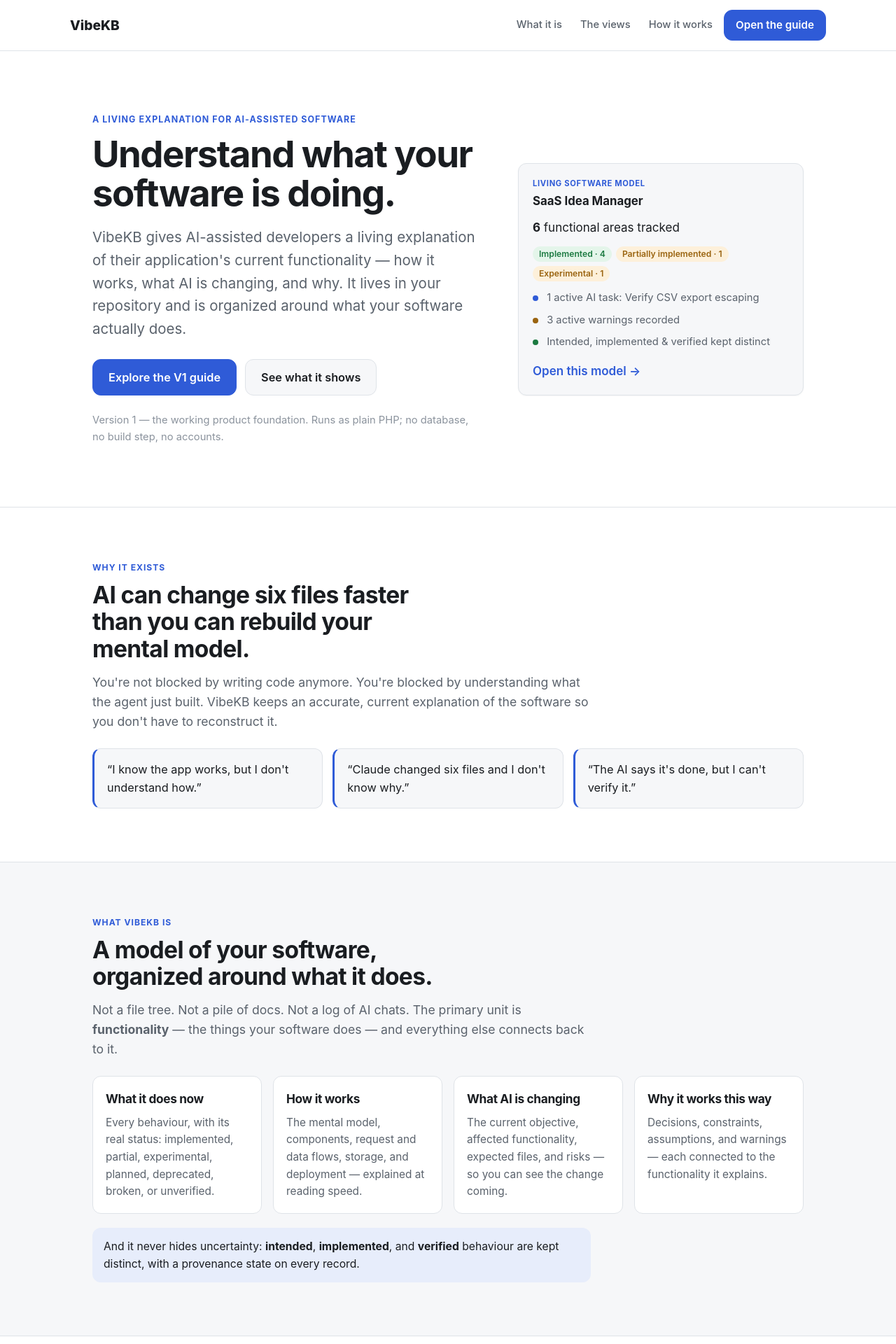
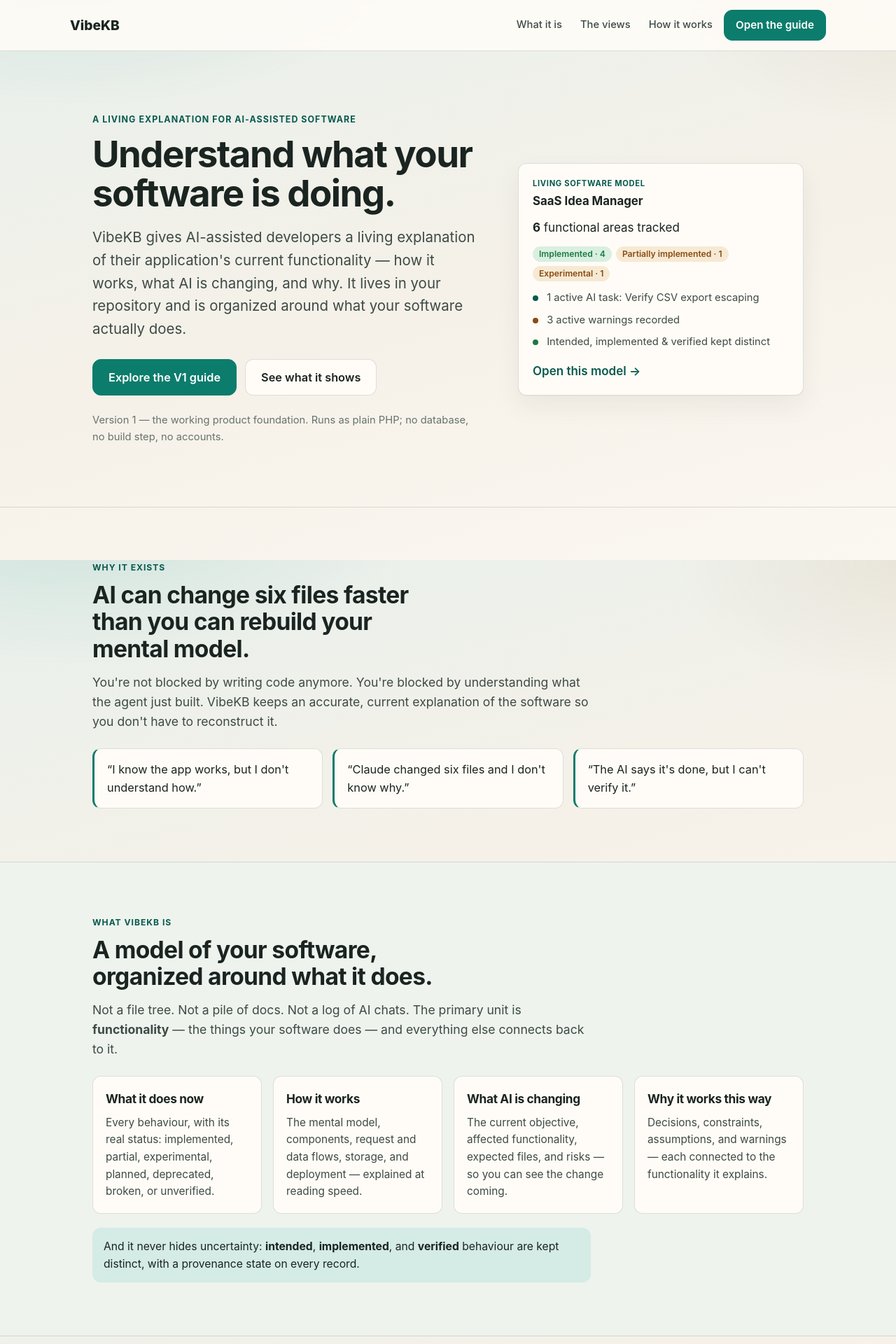
Before and after one commit to cubixmeow-commits/VibeKB, a PHP site: page / in a window 1280 px wide. Shown: the top 1920 px of the page at 70% size. Run offline with PHP 8.4, Linux system fonts and the light colour scheme.

Commit message:
Homepage: restore the previous cream + teal light palette
Carry the earlier homepage version's warm color family onto the redesigned
homepage: teal accent (#0c7c6c), cream surfaces (#fffcf7), soft green/cream
gradient background, and deep-ink text. Light-only — removed the dark-mode
auto-switch so it stays light like the previous version. Same component
layout and structure; colors only.

Co-Authored-By: Claude Opus 4.8 <noreply@anthropic.com>
Claude-Session: https://claude.ai/code/session_01C41QuTdAjFuxgLASvC86dp

```diff
--- a/assets/css/home.css
+++ b/assets/css/home.css
@@ -1,41 +1,44 @@
-/* VibeKB homepage — clean, restrained, theme-aware. Same design language as the
-   guide (guide/assets/css/guide.css); represents the actual V1 product. */
+/* VibeKB homepage — warm cream + teal palette carried over from the previous
+   homepage version. Light-only, same clean component language as the guide. */
 :root {
-    --bg: #ffffff; --surface: #f6f7f9; --surface-2: #eef0f3; --border: #dfe3e8;
-    --text: #1a1d21; --text-soft: #5a626c; --muted: #8b939d;
-    --accent: #2f5bd7; --accent-soft: #e7edfb; --radius: 12px; --maxw: 1080px;
+    color-scheme: light;
 
-    --ok-bg: #e4f5ea; --ok-fg: #1c7a41;
-    --info-bg: #e7edfb; --info-fg: #2f5bd7;
-    --warn-bg: #fdf0da; --warn-fg: #9a6410;
-    --danger-bg: #fbe4e4; --danger-fg: #b02a2a;
-    --muted-bg: #eceef1; --muted-fg: #5a626c;
-    --unknown-bg: #eceef1; --unknown-fg: #7a828c;
+    --bg: #fffcf7;          /* cream white — base bands + cards (lightest) */
+    --surface: #eef3ee;     /* soft green-cream tint — alternate bands, chips */
+    --surface-2: #e6ede6;
+    --border: rgba(26, 36, 33, 0.14);
+
+    --text: #1a2421;        /* deep green-ink */
+    --text-soft: #3d4a45;
+    --muted: #66736d;
+
+    --accent: #0c7c6c;      /* teal */
+    --accent-deep: #085a4e;
+    --accent-soft: #d5ebe5;
+
+    --radius: 12px; --maxw: 1080px;
+    --shadow: 0 1px 0 rgba(26,36,33,0.04), 0 16px 36px rgba(26,36,33,0.06);
+
+    --ok-bg: #d9efe0; --ok-fg: #1c7a41;
+    --info-bg: #d5ebe5; --info-fg: #085a4e;   /* teal, matches accent */
+    --warn-bg: #f6ead4; --warn-fg: #8a4b12;   /* warm amber, from prev "later" */
+    --danger-bg: #f6dede; --danger-fg: #b02a2a;
+    --muted-bg: #e6ede6; --muted-fg: #66736d;
+    --unknown-bg: #e6ede6; --unknown-fg: #7a828c;
 }
-@media (prefers-color-scheme: dark) {
-    :root {
-        --bg: #14171b; --surface: #1b1f24; --surface-2: #22272e; --border: #2d333b;
-        --text: #e8eaed; --text-soft: #aab2bd; --muted: #7c848f;
-        --accent: #7aa2ff; --accent-soft: #1f2a44;
-
-        --ok-bg: #16321f; --ok-fg: #6fd694;
-        --info-bg: #1f2a44; --info-fg: #9bb8ff;
-        --warn-bg: #3a2c12; --warn-fg: #e6b45c;
-        --danger-bg: #3a1c1c; --danger-fg: #f08a8a;
-        --muted-bg: #262b31; --muted-fg: #aab2bd;
-        --unknown-bg: #262b31; --unknown-fg: #8b939d;
-    }
-}
-:root[data-theme="dark"] { color-scheme: dark; }
-:root[data-theme="light"] { color-scheme: light; }
 
 * { box-sizing: border-box; }
 body {
-    margin: 0; background: var(--bg); color: var(--text); line-height: 1.6; font-size: 17px;
+    margin: 0; color: var(--text); line-height: 1.6; font-size: 17px;
     font-family: -apple-system, BlinkMacSystemFont, "Segoe UI", Roboto, Helvetica, Arial, sans-serif;
+    background:
+        radial-gradient(900px 420px at 8% -10%, rgba(12, 124, 108, 0.12), transparent 55%),
+        radial-gradient(700px 400px at 100% 0%, rgba(138, 75, 18, 0.07), transparent 45%),
+        linear-gradient(165deg, #e8f0ec 0%, #f6f1e8 55%, #fbf8f2 100%);
+    background-attachment: fixed;
 }
 .wrap { width: 100%; max-width: var(--maxw); margin: 0 auto; padding: 0 clamp(16px, 4vw, 32px); }
-a { color: var(--accent); }
+a { color: var(--accent-deep); }
 code { font-family: ui-monospace, SFMono-Regular, Menlo, Consolas, monospace; font-size: 0.9em; }
 h1, h2, h3 { letter-spacing: -0.02em; }
 
@@ -43,7 +46,7 @@ h1, h2, h3 { letter-spacing: -0.02em; }
 .skip-link:focus { left: 0; }
 
 /* ---- header ---- */
-.top { border-bottom: 1px solid var(--border); position: sticky; top: 0; background: var(--bg); z-index: 20; }
+.top { border-bottom: 1px solid var(--border); position: sticky; top: 0; background: rgba(255, 252, 247, 0.88); backdrop-filter: saturate(1.2) blur(8px); z-index: 20; }
 .top__inner { display: flex; align-items: center; justify-content: space-between; padding: 14px 0; gap: 16px; }
 .wordmark { font-weight: 800; font-size: 1.2rem; text-decoration: none; color: var(--text); }
 .top__nav { display: flex; align-items: center; gap: 6px; flex-wrap: wrap; }
@@ -54,15 +57,15 @@ h1, h2, h3 { letter-spacing: -0.02em; }
 /* ---- buttons ---- */
 .btn {
     display: inline-block; padding: 9px 16px; border-radius: var(--radius); border: 1px solid var(--border);
-    background: var(--surface); color: var(--text); text-decoration: none; font-weight: 600; font-size: 0.95rem;
+    background: var(--bg); color: var(--text); text-decoration: none; font-weight: 600; font-size: 0.95rem;
 }
 .btn:hover { border-color: var(--accent); }
 .btn--primary { background: var(--accent); color: #fff; border-color: var(--accent); }
-.btn--primary:hover { filter: brightness(1.06); }
+.btn--primary:hover { background: var(--accent-deep); }
 .btn--lg { padding: 12px 22px; font-size: 1.02rem; }
 .actions { display: flex; flex-wrap: wrap; gap: 12px; margin: 0 0 24px; }
 
-/* ---- badges & dots (match guide) ---- */
+/* ---- badges & dots ---- */
 .badge { display: inline-block; padding: 2px 9px; border-radius: 999px; font-size: 0.76rem; font-weight: 600; line-height: 1.5; white-space: nowrap; }
 .badge--ok { background: var(--ok-bg); color: var(--ok-fg); }
 .badge--info { background: var(--info-bg); color: var(--info-fg); }
@@ -77,10 +80,10 @@ h1, h2, h3 { letter-spacing: -0.02em; }
 /* ---- shared section rhythm ---- */
 .band { padding: clamp(44px, 7vw, 76px) 0; border-top: 1px solid var(--border); }
 .band--surface { background: var(--surface); }
-.kicker { text-transform: uppercase; letter-spacing: 0.08em; font-size: 0.76rem; font-weight: 700; color: var(--accent); margin: 0 0 10px; }
+.kicker { text-transform: uppercase; letter-spacing: 0.08em; font-size: 0.76rem; font-weight: 700; color: var(--accent-deep); margin: 0 0 10px; }
 .band h2 { font-size: clamp(1.5rem, 3.6vw, 2.1rem); line-height: 1.15; margin: 0 0 14px; max-width: 22ch; }
 .section-lede { font-size: 1.1rem; color: var(--text-soft); max-width: 64ch; margin: 0 0 24px; }
-.eyebrow { text-transform: uppercase; letter-spacing: 0.08em; font-size: 0.78rem; font-weight: 700; color: var(--accent); margin: 0 0 12px; }
+.eyebrow { text-transform: uppercase; letter-spacing: 0.08em; font-size: 0.78rem; font-weight: 700; color: var(--accent-deep); margin: 0 0 12px; }
 .foot-cta { margin: 8px 0 0; }
 .muted { color: var(--muted); }
 
@@ -92,9 +95,9 @@ h1 { font-size: clamp(2.1rem, 6vw, 3.3rem); line-height: 1.06; letter-spacing: -
 .lede { font-size: clamp(1.1rem, 2.4vw, 1.28rem); color: var(--text-soft); max-width: 56ch; margin: 0 0 26px; }
 .hero__note { font-size: 0.92rem; color: var(--muted); margin: 0; }
 
-.model-card { background: var(--surface); border: 1px solid var(--border); border-radius: var(--radius); padding: 20px; box-shadow: 0 1px 2px rgba(0,0,0,0.04); }
+.model-card { background: var(--bg); border: 1px solid var(--border); border-radius: var(--radius); padding: 20px; box-shadow: var(--shadow); }
 .model-card__head { display: flex; flex-direction: column; gap: 2px; margin-bottom: 12px; }
-.model-card__eyebrow { text-transform: uppercase; letter-spacing: 0.06em; font-size: 0.7rem; font-weight: 700; color: var(--accent); }
+.model-card__eyebrow { text-transform: uppercase; letter-spacing: 0.06em; font-size: 0.7rem; font-weight: 700; color: var(--accent-deep); }
 .model-card__project { font-weight: 700; font-size: 1.05rem; }
 .model-card__line { margin: 0 0 4px; }
 .model-card__facts { list-style: none; padding: 0; margin: 12px 0; display: grid; gap: 8px; font-size: 0.92rem; color: var(--text-soft); }
@@ -103,12 +106,11 @@ h1 { font-size: clamp(2.1rem, 6vw, 3.3rem); line-height: 1.06; letter-spacing: -
 
 /* ---- problem quotes ---- */
 .quote-cards { list-style: none; padding: 0; margin: 0; display: grid; gap: 14px; grid-template-columns: repeat(auto-fit, minmax(240px, 1fr)); }
-.quote-cards li { background: var(--surface); border: 1px solid var(--border); border-left: 3px solid var(--accent); border-radius: var(--radius); padding: 16px 18px; color: var(--text); font-size: 1.02rem; }
+.quote-cards li { background: var(--bg); border: 1px solid var(--border); border-left: 3px solid var(--accent); border-radius: var(--radius); padding: 16px 18px; color: var(--text); font-size: 1.02rem; }
 
 /* ---- feature cards ---- */
 .feature-cards { list-style: none; padding: 0; margin: 0 0 20px; display: grid; gap: 16px; grid-template-columns: repeat(auto-fit, minmax(230px, 1fr)); }
 .feature-cards li { background: var(--bg); border: 1px solid var(--border); border-radius: var(--radius); padding: 18px; }
-.band--surface .feature-cards li { background: var(--bg); }
 .feature-cards h3 { margin: 0 0 8px; font-size: 1.08rem; }
 .feature-cards p { margin: 0; color: var(--text-soft); font-size: 0.96rem; }
 .trust-line { margin: 4px 0 0; padding: 14px 16px; background: var(--accent-soft); border-radius: var(--radius); font-size: 0.98rem; max-width: 72ch; }
@@ -131,17 +133,17 @@ h1 { font-size: clamp(2.1rem, 6vw, 3.3rem); line-height: 1.06; letter-spacing: -
 .view-grid { list-style: none; padding: 0; margin: 0; display: grid; gap: 14px; grid-template-columns: repeat(auto-fill, minmax(240px, 1fr)); }
 .view-card a { display: block; height: 100%; background: var(--bg); border: 1px solid var(--border); border-radius: var(--radius); padding: 16px 18px; text-decoration: none; color: var(--text); transition: border-color 0.12s ease; }
 .view-card a:hover { border-color: var(--accent); }
-.view-card h3 { margin: 0 0 6px; font-size: 1.02rem; color: var(--accent); }
+.view-card h3 { margin: 0 0 6px; font-size: 1.02rem; color: var(--accent-deep); }
 .view-card p { margin: 0; color: var(--text-soft); font-size: 0.92rem; }
 
 /* ---- how it works ---- */
 .how-grid { display: grid; gap: 16px; grid-template-columns: repeat(auto-fit, minmax(240px, 1fr)); margin: 4px 0 24px; }
-.how-step { background: var(--surface); border: 1px solid var(--border); border-radius: var(--radius); padding: 18px; position: relative; }
+.how-step { background: var(--bg); border: 1px solid var(--border); border-radius: var(--radius); padding: 18px; position: relative; }
 .how-step__num { display: inline-flex; align-items: center; justify-content: center; width: 30px; height: 30px; border-radius: 50%; background: var(--accent); color: #fff; font-weight: 700; font-size: 0.95rem; margin-bottom: 10px; }
 .how-step h3 { margin: 0 0 6px; font-size: 1.05rem; }
 .how-step p { margin: 0; color: var(--text-soft); font-size: 0.95rem; }
 .constraint-list { list-style: none; padding: 0; margin: 0; display: flex; flex-wrap: wrap; gap: 8px; }
-.constraint-list li { background: var(--surface); border: 1px solid var(--border); border-radius: 999px; padding: 6px 14px; font-size: 0.88rem; color: var(--text-soft); }
+.constraint-list li { background: var(--bg); border: 1px solid var(--border); border-radius: 999px; padding: 6px 14px; font-size: 0.88rem; color: var(--text-soft); }
 
 /* ---- honest v1 ---- */
 .honest__cols { display: grid; gap: 20px; grid-template-columns: 1fr 1fr; margin-top: 8px; }
```
